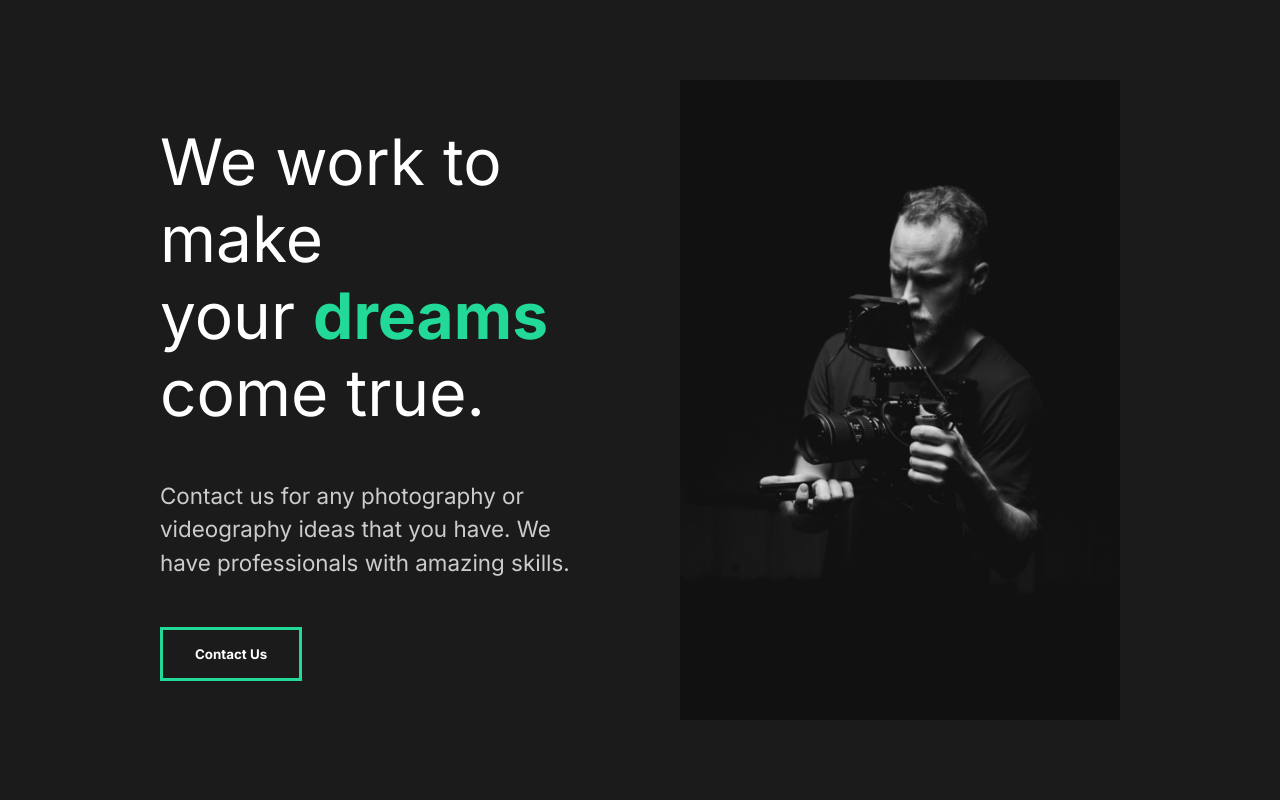
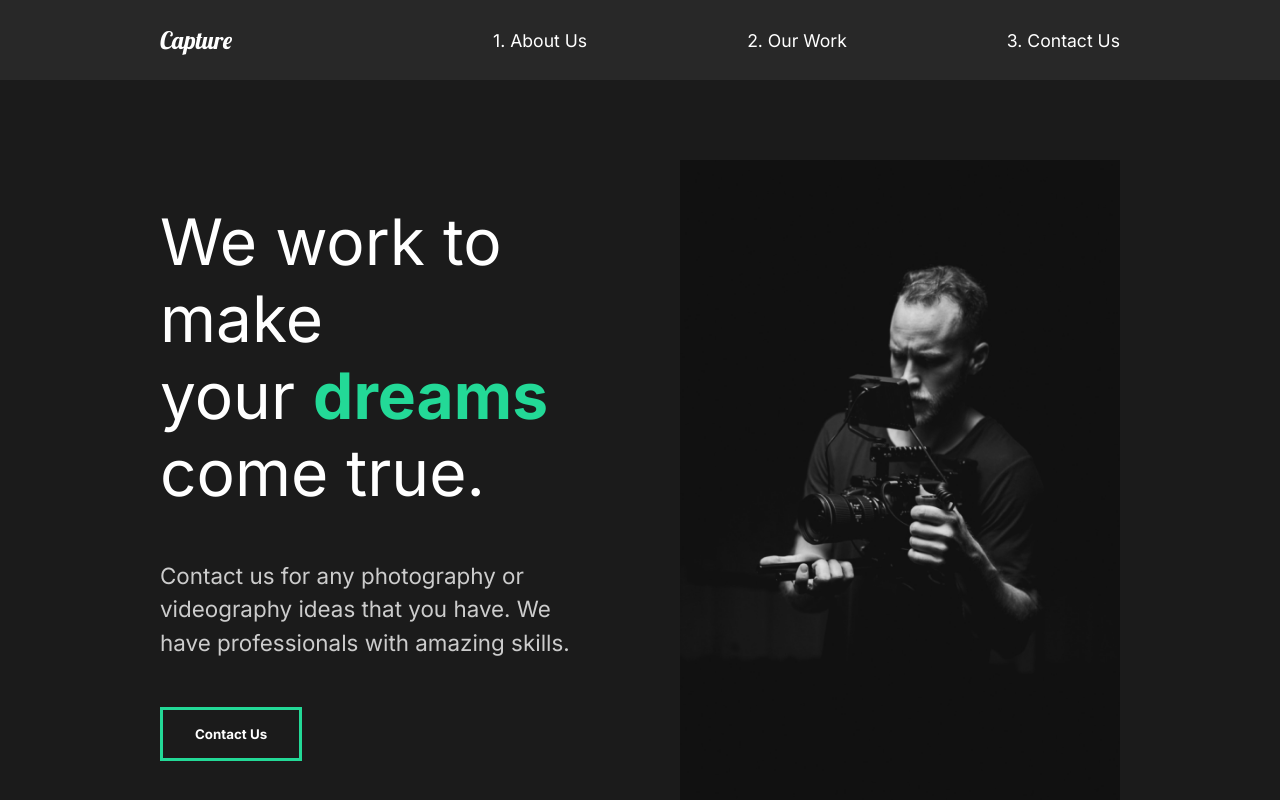
Before and after one commit to griffinbruce/capture-portfolio, a React (Create React App) app: page / in a window 1280 px wide. Shown: the top 800 px of the page. Built offline with nearby package versions, Linux system fonts and the light colour scheme.

Commit message:
Nav Creation & Styling

```diff
--- a/src/App.js
+++ b/src/App.js
@@ -3,11 +3,13 @@
 import GlobalStyle from './components/GlobalStyle'
 //Import pages
 import AboutUs from './pages/AboutUs';
+import Nav from './components/Nav';
 
 function App() {
   return (
     <div className="App">
       <GlobalStyle />
+      <Nav />
       <AboutUs />
     </div>
   );
--- /dev/null
+++ b/src/components/Nav.js
@@ -0,0 +1,49 @@
+import styled from 'styled-components';
+
+const Nav = () => {
+    return (
+        <StyledNav>
+            <h1><a id='logo' href="#">Capture</a></h1>
+            <ul>
+                <li>
+                    <a href="#">1. About Us</a>
+                </li>
+                <li>
+                    <a href="#">2. Our Work</a>
+                </li>
+                <li>
+                    <a href="#">3. Contact Us</a>
+                </li>
+            </ul>
+        </StyledNav>
+    );
+};
+
+const StyledNav = styled.nav`
+    min-height: 10vh;
+    display: flex;
+    margin: auto;
+    justify-content: space-between;
+    align-items: center;
+    padding: 1rem 10rem;
+    background: #282828;
+    a{
+        color: white;
+        text-decoration: none;
+    }
+    ul{
+        display: flex;
+        list-style: none;
+    }
+    #logo{
+        font-size: 1.5rem;
+        font-family: 'Lobster', cursive;
+        font-weight: lighter;
+    }
+    li{
+        padding-left: 10rem;
+        position: relative;
+    }
+`;
+
+export default Nav;
```
Also changed, not shown: 1 other file (tests, documents, lock files or other folders).
